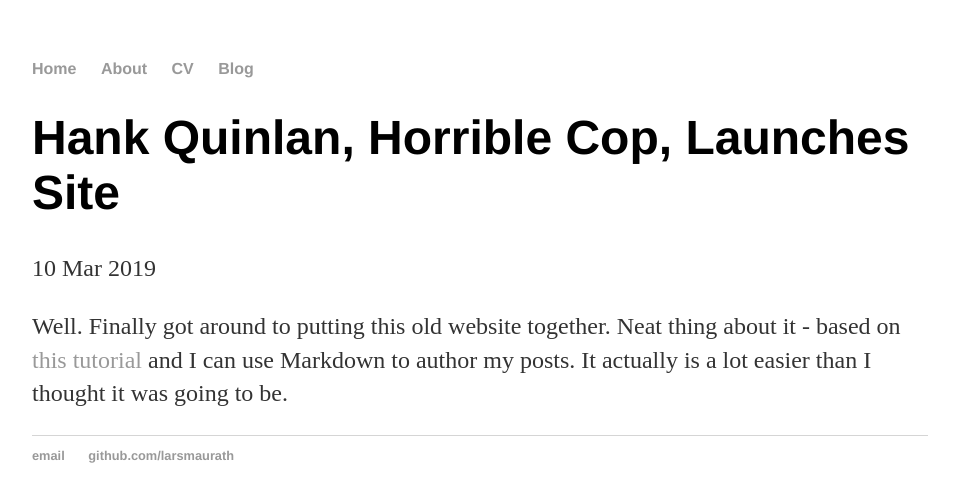
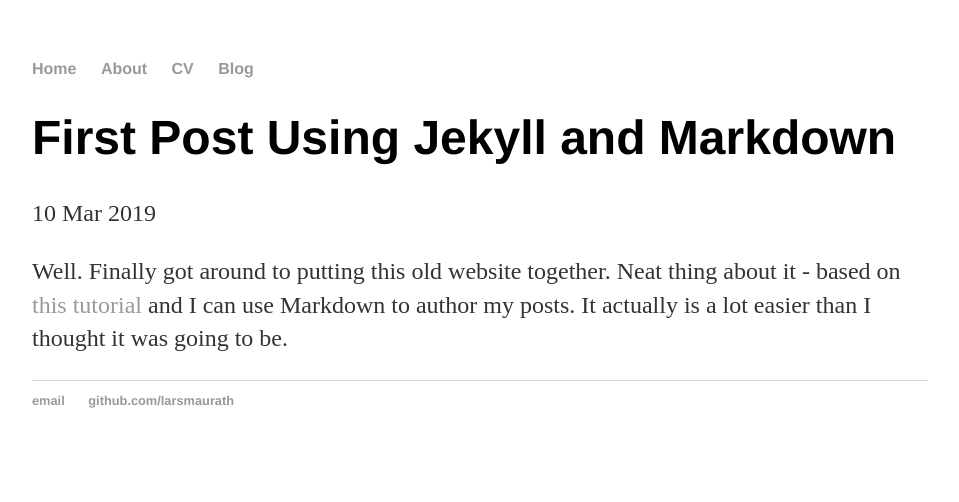
Before and after one commit to larsmaurath/larsmaurath.github.io, a Jekyll site: the page built from _posts/2019-03-10-first-md-post.md, in a window 1280 px wide. Shown: the top 502 px of the page, without its empty margins (160-1119 px from the left). Built offline with Jekyll 4.4.1, drawn with Linux system fonts in a browser that asks for light colours.

Commit message:
Update 2019-03-10-first-md-post.md
edit title

```diff
--- a/_posts/2019-03-10-first-md-post.md
+++ b/_posts/2019-03-10-first-md-post.md
@@ -1,6 +1,6 @@
 ---
 layout: post
-title: "Hank Quinlan, Horrible Cop, Launches Site"
+title: "First Post Using Jekyll and Markdown"
 date: 2019-03-10
 ---
 
```
